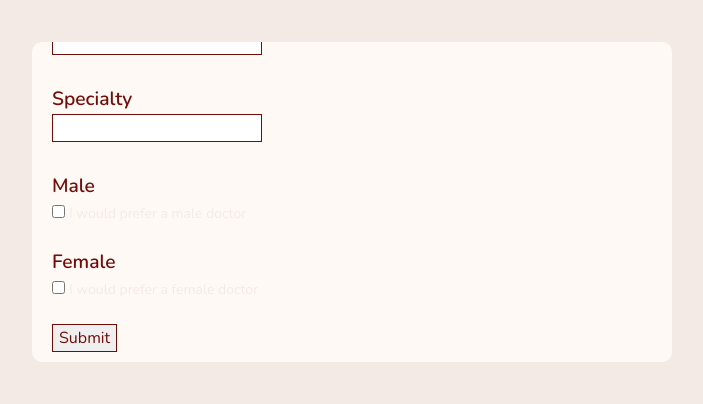
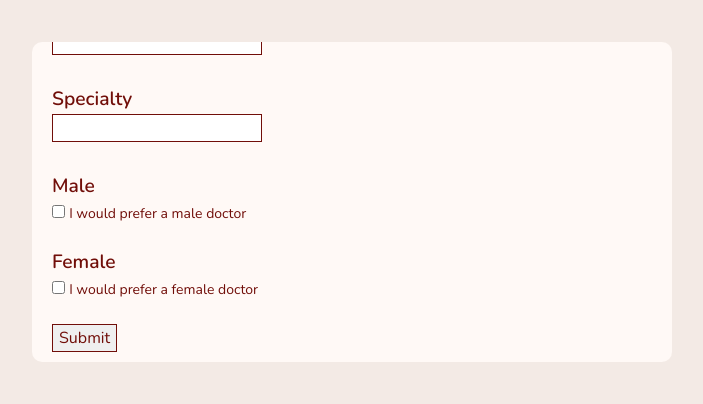
Before and after one commit to maddysiwick/CommunicareDeploy, a Django app: page /search/ in a window 1280 px wide. Shown: the part 258-662 px from the top of the page, without its empty margins (288-991 px from the left). Run offline with Django 4.2, Linux system fonts and the light colour scheme; parts of the project's set-up code (start-up, migrations or seed data) failed here and were passed over.

Commit message:
boutta fall asleep bro

```diff
--- a/Communicare/Filter/templates/searchCriteria.html
+++ b/Communicare/Filter/templates/searchCriteria.html
@@ -13,7 +13,7 @@
         <div class= "form-field">
             <label for = "{{field.id_for_label}}" class = "label-red"> {{field.label}}</label>
                 {{ field }}
-                <small>{{ field.help_text }}</small>
+                <small class="help-text">{{ field.help_text }}</small>
         </div>
         {% endfor %}
         {{form.media}}
```
